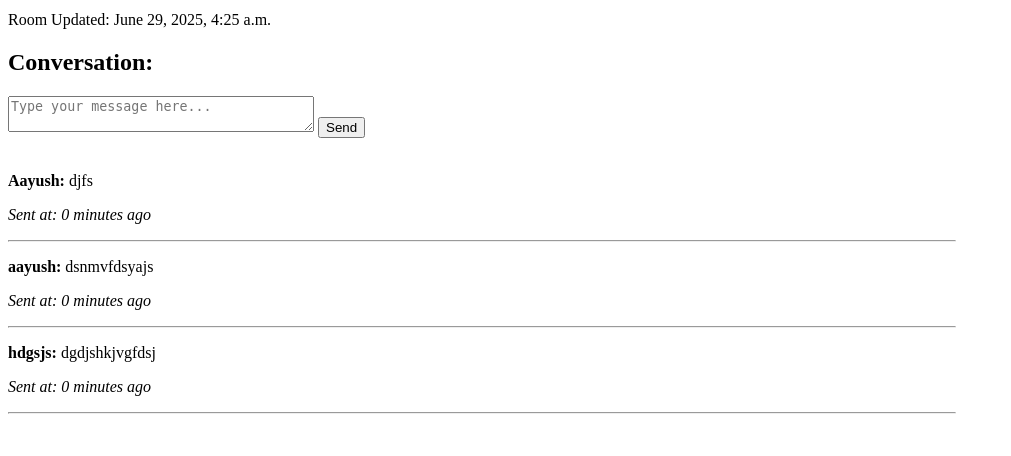
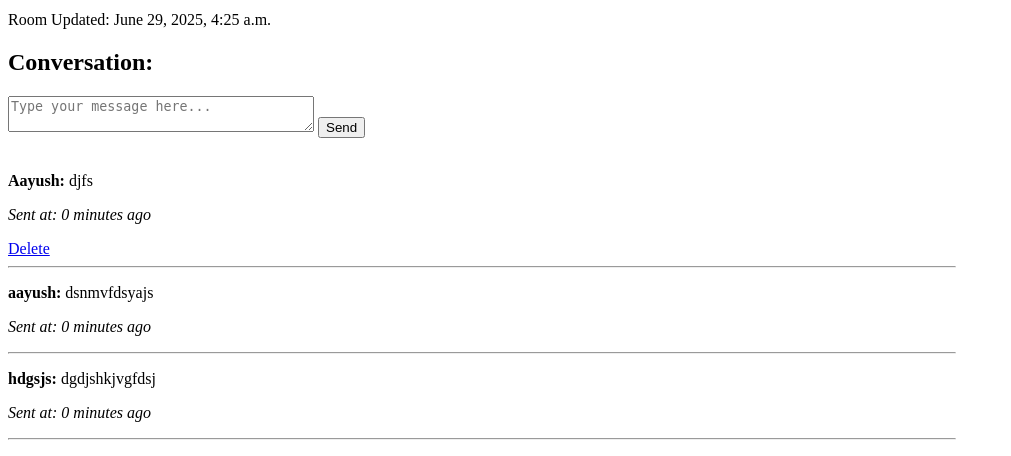
Before and after one commit to AS-Aurora/proj, a Django app: page /room/d1da8c08-3563-4591-82a1-3082492f7904 in a window 1280 px wide. Shown: the part 360-816 px from the top of the page, without its empty margins (0-1011 px from the left). Before the commit the page ends 774 px from the top, so only its background shows below. Run offline with Django 5.2, Linux system fonts and the light colour scheme; a user stored in the database is signed in; data comes from the database, SQL or seed files in the repository.

Commit message:
Added the delete functionality for users

```diff
--- a/base/templates/base/room.html
+++ b/base/templates/base/room.html
@@ -44,6 +44,9 @@
             <div>
                 <p><strong>{{ message.user }}:</strong> {{ message.body }}</p>
                 <p><em>Sent at: {{ message.created|timesince }} ago</em></p>
+                {% if user.is_authenticated and message.user == user %}
+                <a href="{% url 'deleteMessage' message.id  %}">Delete</a>
+                {% endif %}
             </div>
             <hr>
             {% endfor %}
--- a/base/urls.py
+++ b/base/urls.py
@@ -9,5 +9,6 @@ urlpatterns = [
     path('create-room/', views.create_room, name='create-room'),
     path('update-room/<str:pk>', views.update_room, name='update-room'),
     path('delete-room/<str:pk>', views.delete_room, name='delete-room'),
+    path('delete-message/<str:pk>', views.deleteMessage, name='deleteMessage'),
     path('logout/', views.logoutUser, name='logout'),
 ]
--- a/base/views.py
+++ b/base/views.py
@@ -119,6 +119,15 @@ def delete_room(request, pk):
         return redirect('home')
     return render(request, 'base/delete.html', {'obj': room})
 
+@login_required(login_url='login')
+def deleteMessage(request, pk):
+    message = Message.objects.get(id=UUID(pk))
+    if request.method == 'POST':
+        roomId = message.room.id
+        message.delete()
+        return redirect('room', pk=roomId)
+    return render(request, 'base/delete.html', {'obj': message})
+
 def logoutUser(request):
     logout(request)  # Log out the user
     link = request.GET.get('next') or request.POST.get('next')
```
